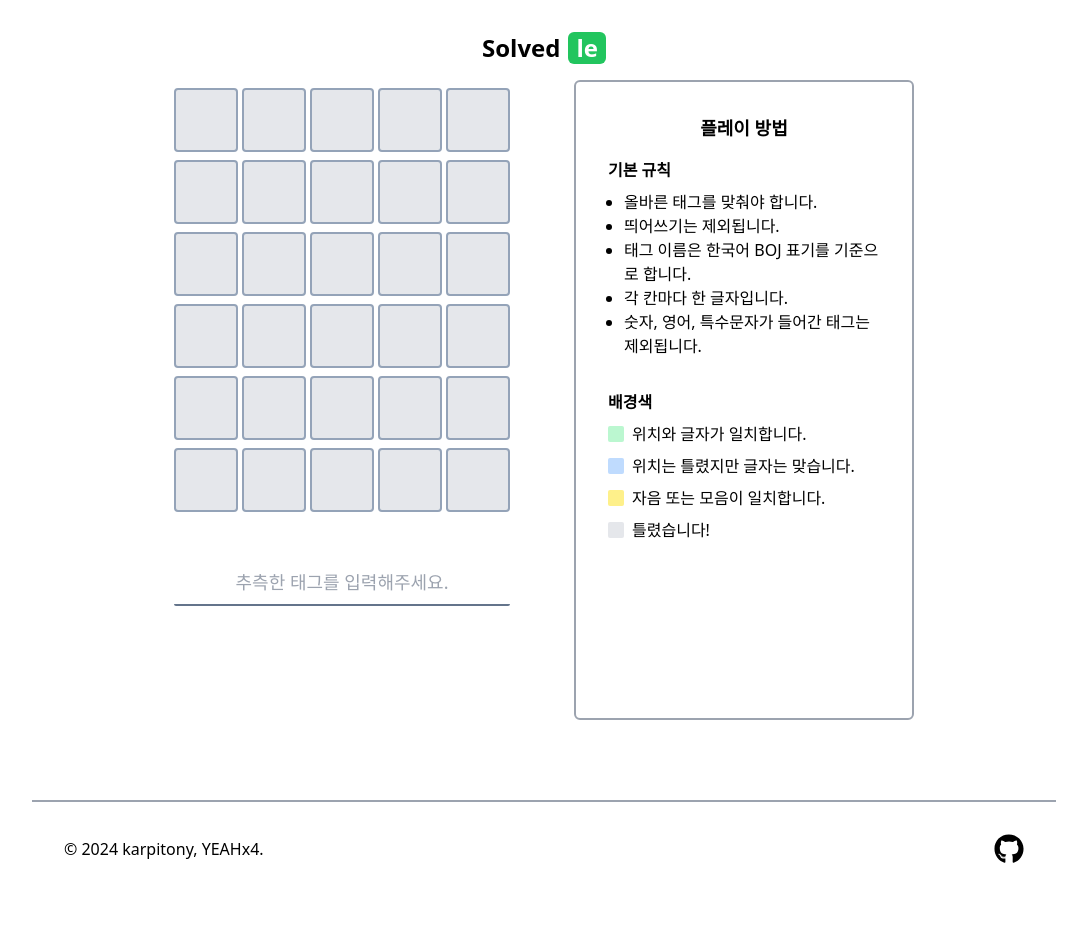
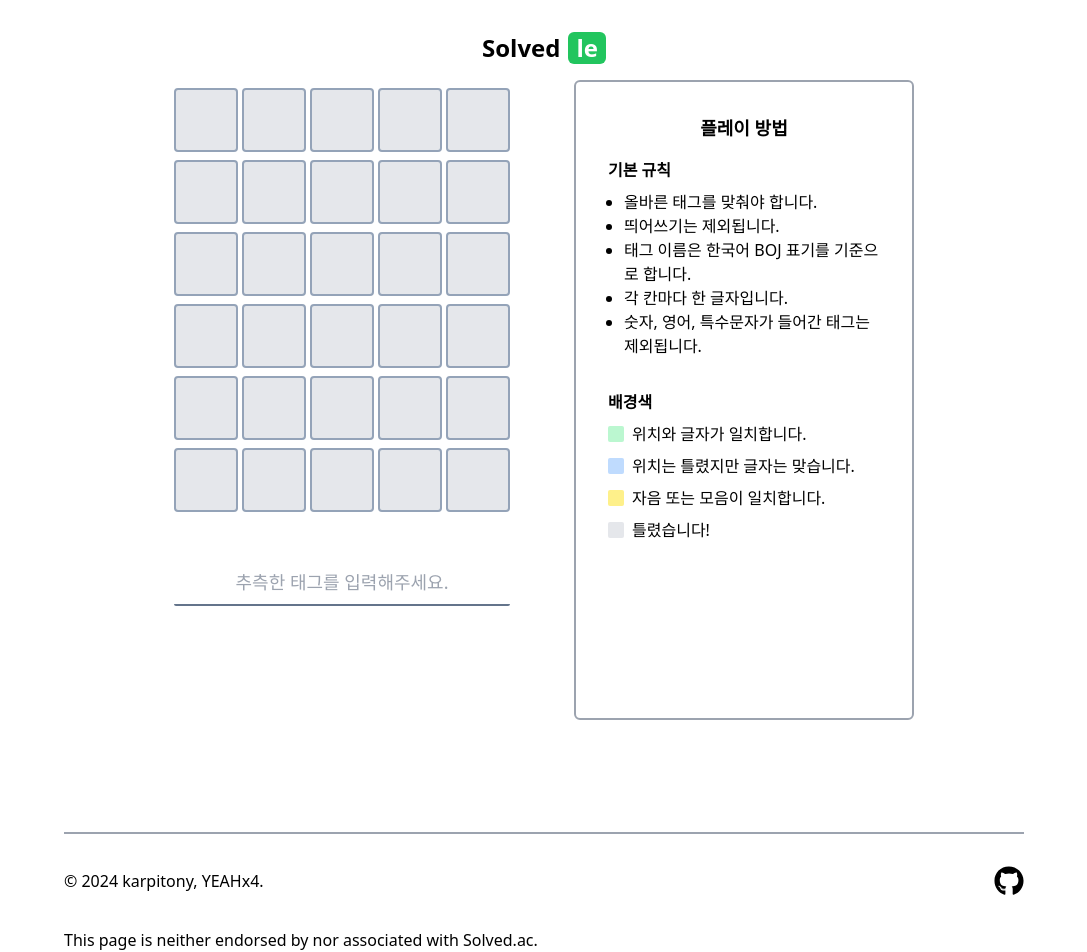
Before and after one commit to karpitony/solvedle, a React (Vite) app: page / in a window 1280 px wide. Shown: the top 952 px of the page, without its empty margins (96-1183 px from the left). Before the commit the page ends 896 px from the top, so only its background shows below. Built offline with nearby package versions, Linux system fonts and the light colour scheme.

Commit message:
저작권 표시

```diff
--- a/index.html
+++ b/index.html
@@ -5,7 +5,10 @@
     <link rel="icon" type="image/svg+xml" href="/vite.svg" />
     <meta name="viewport" content="width=device-width, initial-scale=1.0" />
     <title>SOVEDLE</title>
-    <meta name="description" content="BOJ의 태그를 맞추는 워들 게임, 솔브들!" />
+    <meta
+      name="description"
+      content="solved.ac의 태그를 맞추는 워들 게임, 솔브들!"
+    />
   </head>
   <body>
     <div id="root"></div>
--- a/src/components/footer/Footer.jsx
+++ b/src/components/footer/Footer.jsx
@@ -4,10 +4,11 @@ import cn from "../../lib/cn";
 export default function Footer() {
   return (
     <footer className="flex justify-center">
+      <div className="w-full max-w-[1024px] flex-col py-8 px-8">
         <div
           className={cn(
             "flex justify-between max-w-[1024px] w-full items-center",
-          "border-t-2 border-gray-400 py-8 px-8"
+            "border-t-2 border-gray-400 py-8"
           )}
         >
           <span>&copy; 2024 karpitony, YEAHx4.</span>
@@ -17,6 +18,10 @@ export default function Footer() {
             </a>
           </div>
         </div>
+        <div>
+          This page is neither endorsed by nor associated with Solved.ac.
+        </div>
+      </div>
     </footer>
   );
 }
```
Lines whose indentation alone changed are shown as unchanged.
